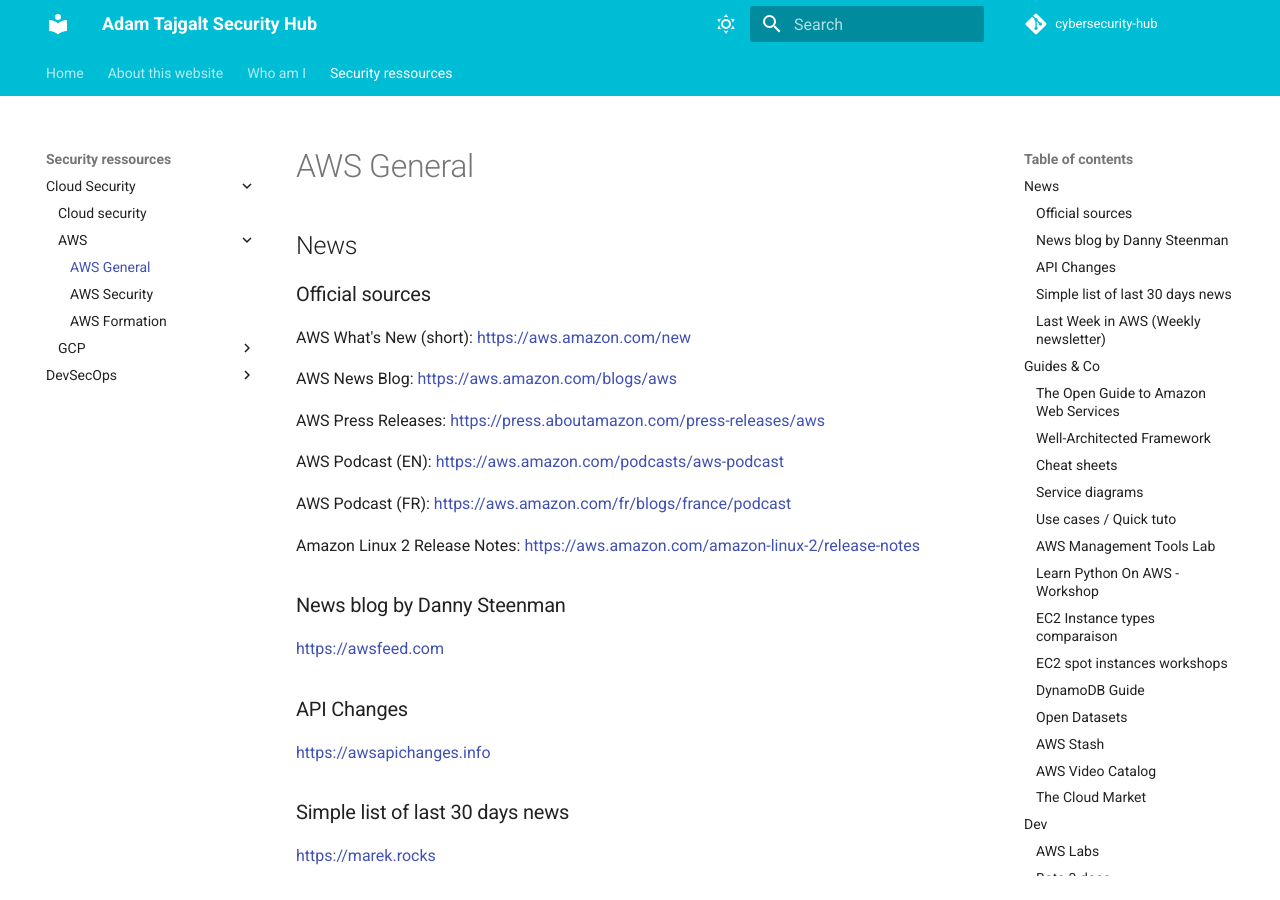
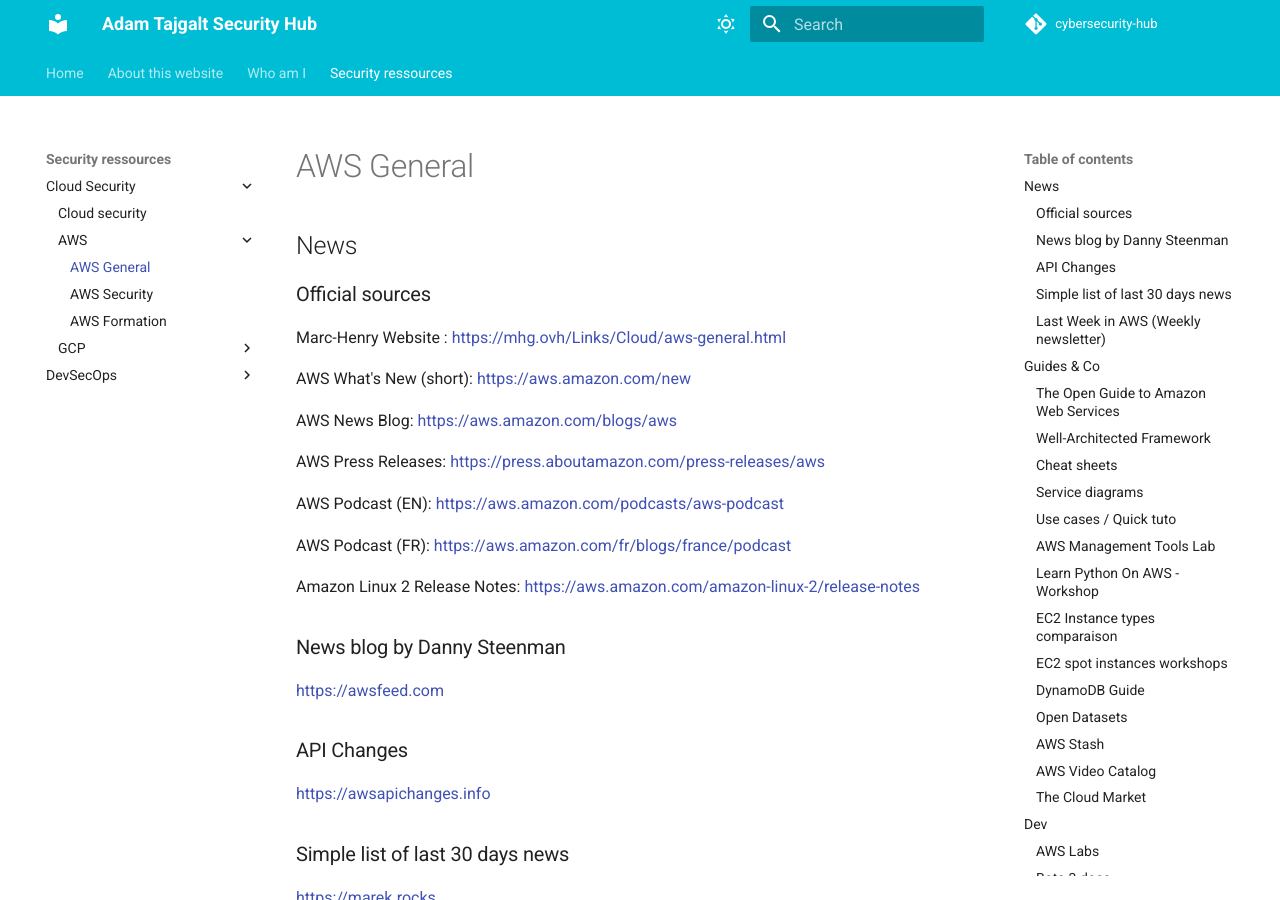
Before and after one commit to adamtaj/cybersecurity-hub, an MkDocs documentation site: the page built from docs/Security ressources/Cloud Security/AWS/AWS.md, in a window 1280 px wide and 900 px high. Built offline with MkDocs 1.6.1 and Material for MkDocs 9.7.7, drawn with Linux system fonts in a browser that asks for light colours; comment, search, counter and statistics services are not loaded.

Commit message:
adding Marc Henry Website

```diff
--- a/docs/Security ressources/Cloud Security/AWS/AWS.md
+++ b/docs/Security ressources/Cloud Security/AWS/AWS.md
@@ -5,6 +5,8 @@ title: AWS General
 ## News
 
 ### Official sources
+
+Marc-Henry Website : <https://mhg.ovh/Links/Cloud/aws-general.html>
 
 AWS What's New (short): <https://aws.amazon.com/new>
 
```
